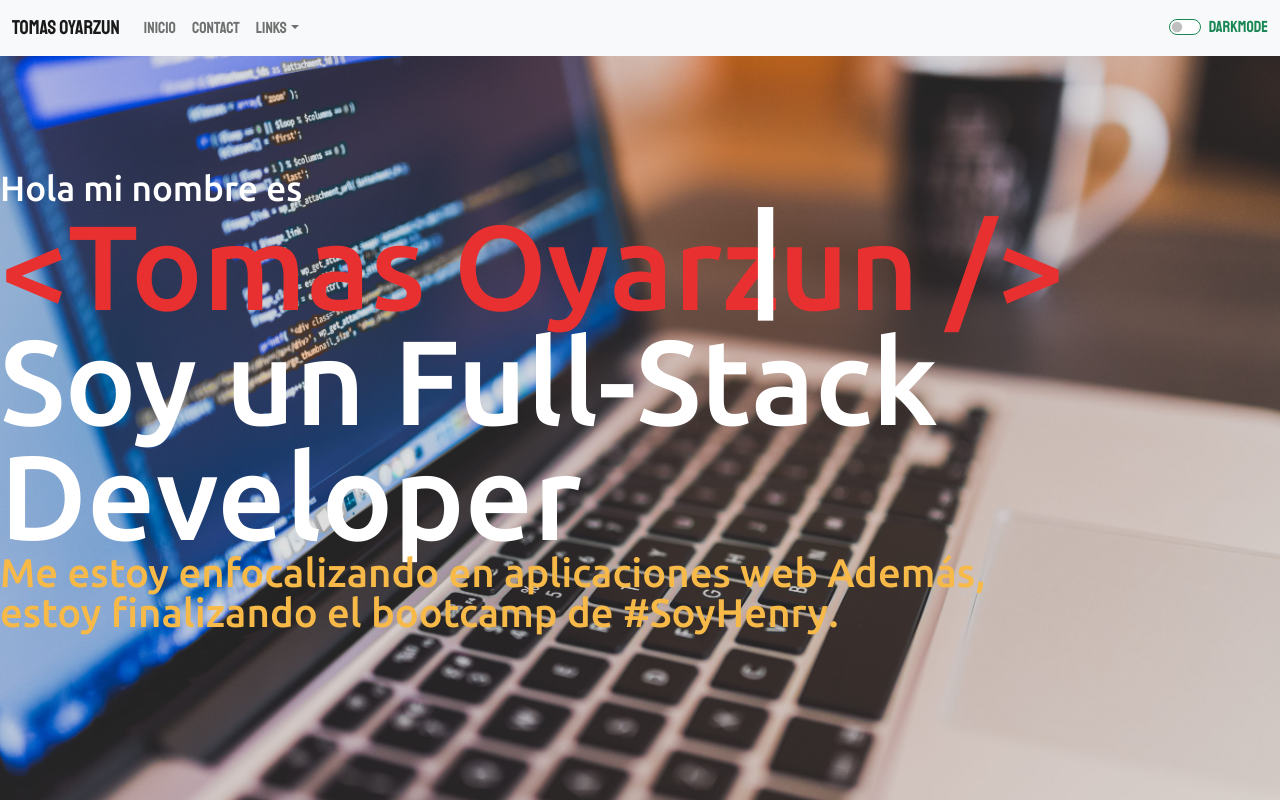
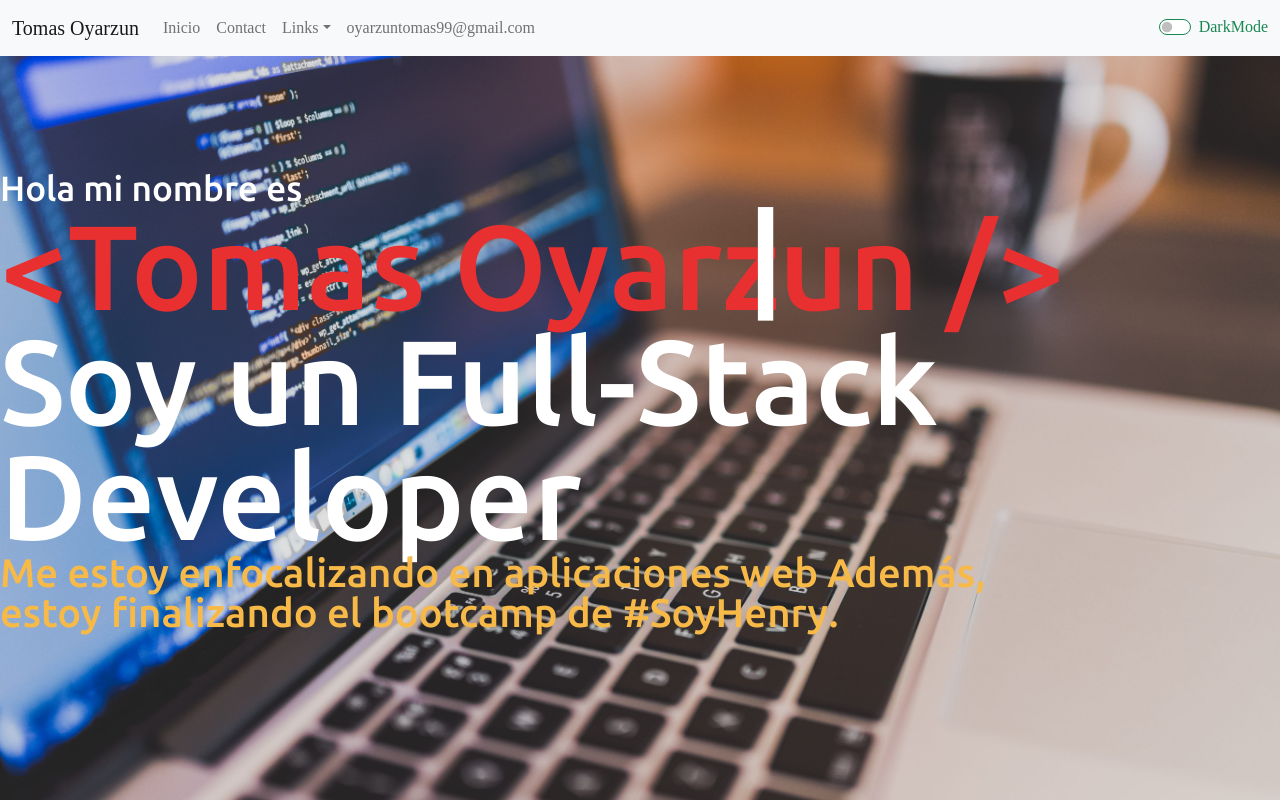
Before and after one commit to TomasIvanOyarzun/Portafolio, a React (Create React App) app: page / in a window 1280 px wide. Shown: the top 802 px of the page. Built offline with nearby package versions, Linux system fonts and the light colour scheme.

Commit message:
font family

```diff
--- a/src/components/NavB.js
+++ b/src/components/NavB.js
@@ -43,7 +43,9 @@ const NavB = () => {
             <NavDropdown.Item href="#project">
               Projects
             </NavDropdown.Item>
+
           </NavDropdown>
+          <Nav.Link href="#contact">{'oyarzuntomas99@gmail.com'.toLowerCase()}</Nav.Link>
 
 
         </Nav>
--- a/src/styles/Nav.module.css
+++ b/src/styles/Nav.module.css
@@ -10,5 +10,5 @@
 
 
    z-index: 99999999;
-
+   font-family: serif
 }
```
